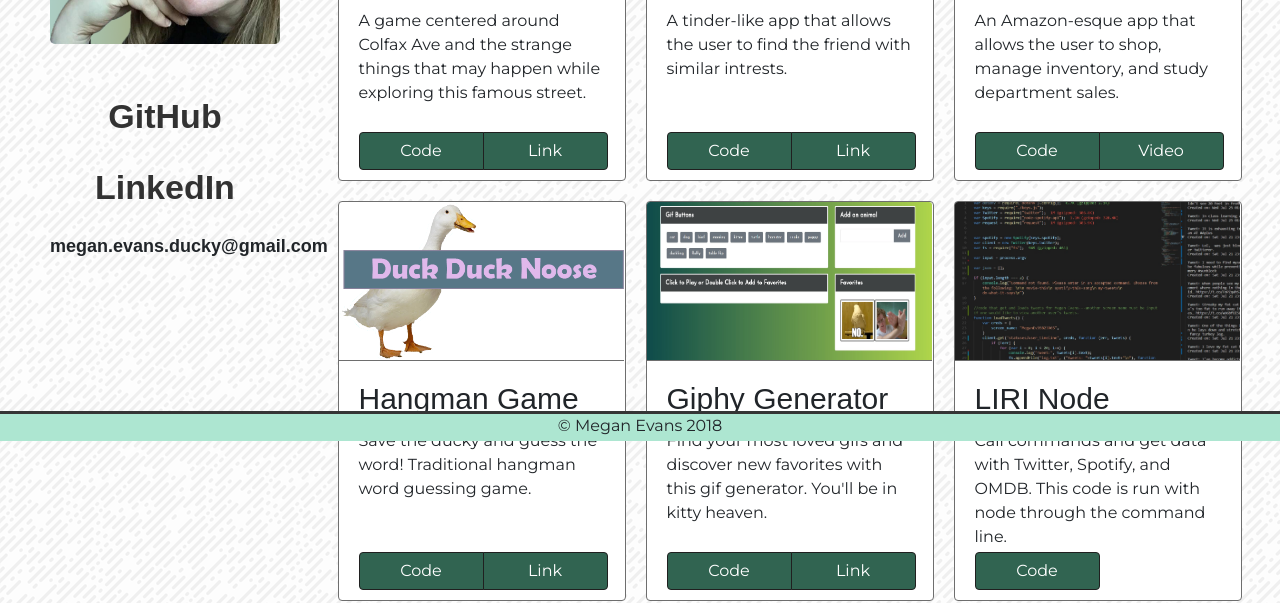
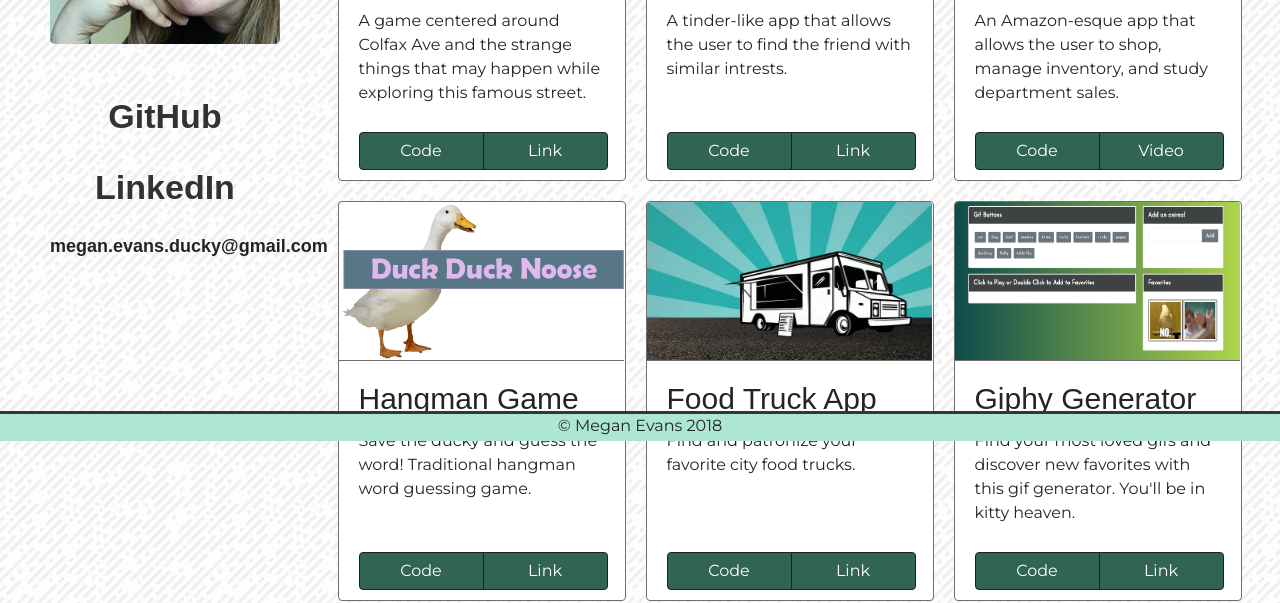
Before and after one commit to yellowduck87/Master-Portfolio, a website: page index.html in a window 1280 px wide. Shown: the part 359-962 px from the top of the page. Drawn offline with nearby package versions, Linux system fonts and the light colour scheme; a web font is replaced by a local one.

Commit message:
added project work

```diff
--- a/index.html
+++ b/index.html
@@ -95,6 +95,17 @@
                 </div>
             </div>
             <div class="card" style="width: 18rem;">
+                <img class="card-img-top" src="assets/images/FoodTruckFrenzy.jpeg" alt="Card image cap">
+                <div class="card-body">
+                    <h5 class="card-title" data="adventureGame">Food Truck App</h5>
+                    <p class="card-text">Find and patronize your favorite city food trucks. </p>
+                    <div class="btn-group" role="group" aria-label="Basic example">
+                        <a href="https://github.com/llNewcastlell/FoodTruck" class="btn btn-secondary" target="blank">Code</a>
+                        <a href="https://radiant-river-48005.herokuapp.com/" class="btn btn-secondary" target="blank">Link</a>
+                    </div>
+                </div>
+            </div>
+            <div class="card" style="width: 18rem;">
                 <img class="card-img-top" src="assets/images/giftasticScreen.jpg" alt="Card image cap">
                 <div class="card-body">
                     <h5 class="card-title" data="adventureGame">Giphy Generator</h5>
```
Also changed, not shown: assets/images/FoodTruckFrenzy.jpeg (added).
